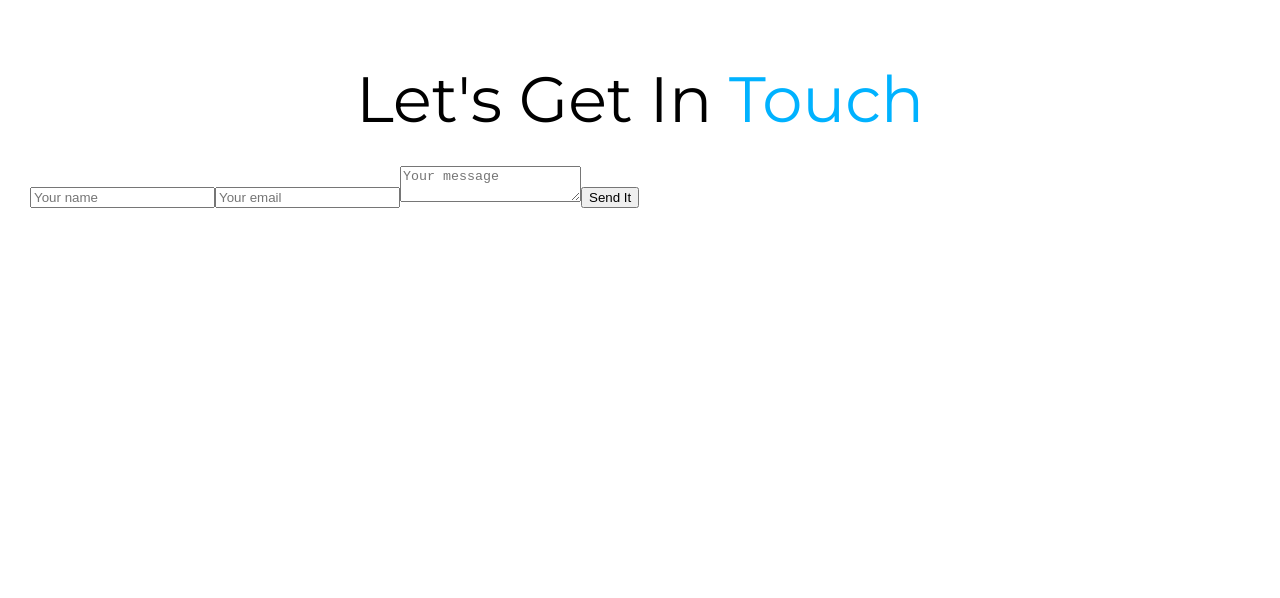
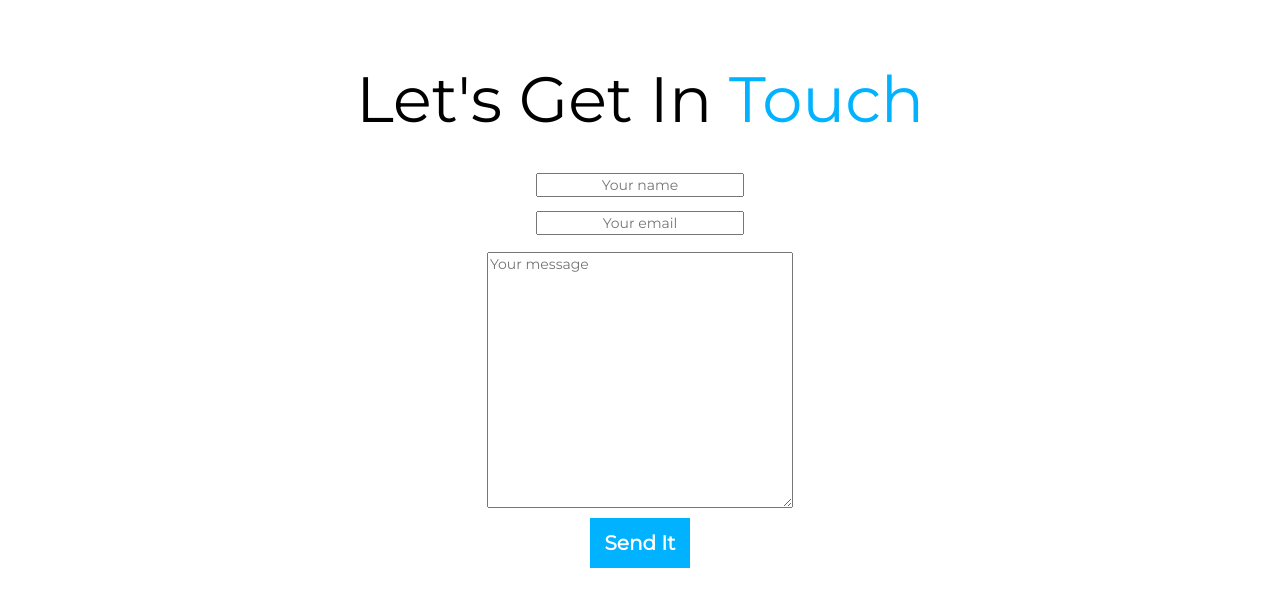
Before and after one commit to jjbreig5909/portfolio-site, a Gatsby site: page / in a window 1280 px wide. Shown: the part 1946-2544 px from the top of the page. Before the commit the page ends 2184 px from the top, so only its background shows below. Built offline with nearby package versions, Linux system fonts and the light colour scheme; Gatsby itself is replaced by a stand-in of ours.

Commit message:
styled input form

```diff
--- a/src/pages/index.js
+++ b/src/pages/index.js
@@ -84,11 +84,11 @@ const IndexPage = () => (
     </div>
     <div className = "contact-section">
       <h1 className="section-title">Let's Get In <span className="accent">Touch</span></h1>
-      <form action="https://formspree.io/f/mjvpzwlw" method="POST">
-        <input type="text" name="name" placeholder = "Your name" />
-        <input type="email" name="_replyto" placeholder = "Your email" />
-        <textarea name="message" placeholder = "Your message" />
-        <input type="submit" value="Send It" />
+      <form action="https://formspree.io/f/mjvpzwlw" method="POST" className="contact-form">
+        <input type="text" name="name" placeholder = "Your name" className="contact-input" required/>
+        <input type="email" name="_replyto" placeholder = "Your email" className="contact-input" required/>
+        <textarea name="message" placeholder = "Your message" className="contact-message" />
+        <input type="submit" value="Send It" className="contact-button"/>
       </form>
     </div>
 
--- a/src/styling/index.scss
+++ b/src/styling/index.scss
@@ -224,3 +224,47 @@ html {
   justify-content: space-around;
   width: 100%;
 }
+
+.contact-form{
+  display: flex;
+  flex-direction: column;
+  align-items: center;
+  width: 500px;
+  margin: auto;
+
+}
+
+.contact-input{
+  width: 200px;
+  text-align: center;
+  margin: 7px 0px;
+  font-family: "Montserrat";
+  font-size: 14px;
+}
+
+.contact-message{
+  width: 300px;
+  height: 250px;
+  margin: 10px 0px;
+  font-family: "Montserrat";
+  font-size: 14px;
+}
+
+.contact-button{
+  background-color: #00B2FF;
+  transition: all .3s;
+  border: none;
+  height: 50px;
+  width: 100px;
+  text-align: center;
+  color: white;
+  font-weight: 700;
+  font-family: "Montserrat";
+  font-size: 20px;
+}
+
+.contact-button:hover{
+  background-color: #005980;
+  transition: all .3s;
+  cursor: pointer;
+}
```
